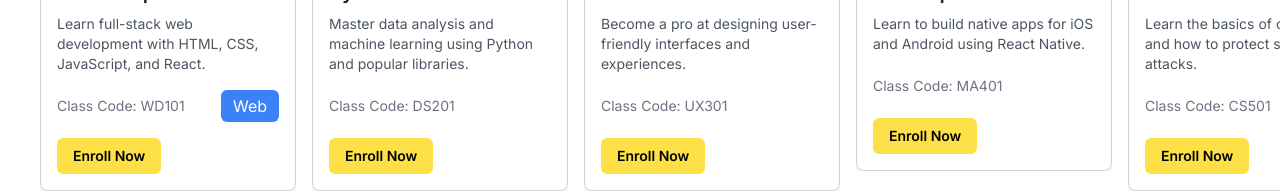
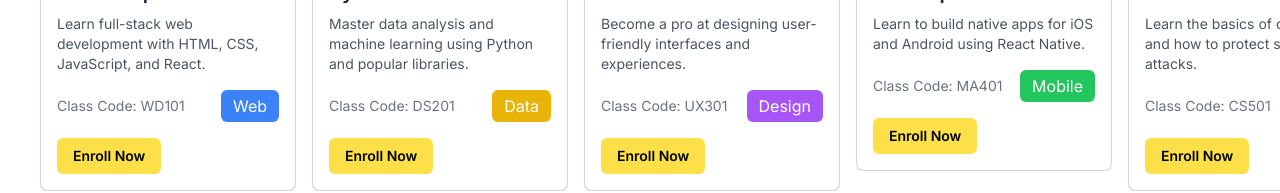
Before and after one commit to BERNEXT-ICF/hacko, a Next.js app: page / in a window 1280 px wide. Shown: the part 2233-2426 px from the top of the page. Built offline with nearby package versions, Linux system fonts and the light colour scheme.

Commit message:
fix coursetype not showing

```diff
--- a/components/CourseCard.tsx
+++ b/components/CourseCard.tsx
@@ -1,10 +1,10 @@
-import { getCourseTypeColor } from '@/constants/course';
 import React from 'react';
 
 interface Course {
-  image: string;
+  id: number;
   title: string;
   description: string;
+  image: string;
   classCode: string;
   courseType: string;
 }
@@ -14,7 +14,35 @@ interface CourseCardProps {
 }
 
 const CourseCard: React.FC<CourseCardProps> = ({ course }) => {
-  const courseTypeColor = getCourseTypeColor(course.courseType); // Use the imported function
+  // Fungsi untuk menentukan warna berdasarkan jenis course
+  const getCourseTypeColor = (courseType: string): string => {
+    switch (courseType) {
+      case 'web':
+        return 'bg-blue-500';
+      case 'mobile':
+        return 'bg-green-500';
+      case 'data':
+        return 'bg-yellow-500';
+      case 'design':
+        return 'bg-purple-500';
+      case 'cloud':
+        return 'bg-indigo-500';
+      case 'security':
+        return 'bg-red-500';
+      case 'ai':
+        return 'bg-orange-500';
+      case 'devops':
+        return 'bg-teal-500';
+      case 'blockchain':
+        return 'bg-pink-500';
+      case 'iot':
+        return 'bg-gray-500';
+      default:
+        return 'bg-gray-500';
+    }
+  };
+
+  const courseTypeColor = getCourseTypeColor(course.courseType);
 
   return (
     <div className="bg-white border border-gray-300 rounded-lg overflow-hidden shadow-lg hover:shadow-2xl transition-shadow duration-300">
--- a/constants/course.ts
+++ b/constants/course.ts
@@ -80,30 +80,3 @@ export const courses = [
       courseType: 'iot', // Added courseType
     },
   ];
-
-export const getCourseTypeColor = (courseType: string): string => {
-  switch (courseType) {
-    case 'web':
-      return 'bg-blue-500';  // Blue for Web
-    case 'mobile':
-      return 'bg-green-500'; // Green for Mobile
-    case 'data':
-      return 'bg-yellow-500'; // Yellow for Data Science
-    case 'design':
-      return 'bg-purple-500'; // Purple for Design
-    case 'cloud':
-      return 'bg-indigo-500'; // Indigo for Cloud
-    case 'security':
-      return 'bg-red-500'; // Red for Security
-    case 'ai':
-      return 'bg-orange-500'; // Orange for AI
-    case 'devops':
-      return 'bg-teal-500'; // Teal for DevOps
-    case 'blockchain':
-      return 'bg-pink-500'; // Pink for Blockchain
-    case 'iot':
-      return 'bg-gray-500'; // Gray for IoT
-    default:
-      return 'bg-gray-500'; // Default color if type is unknown
-  }
-};
```
